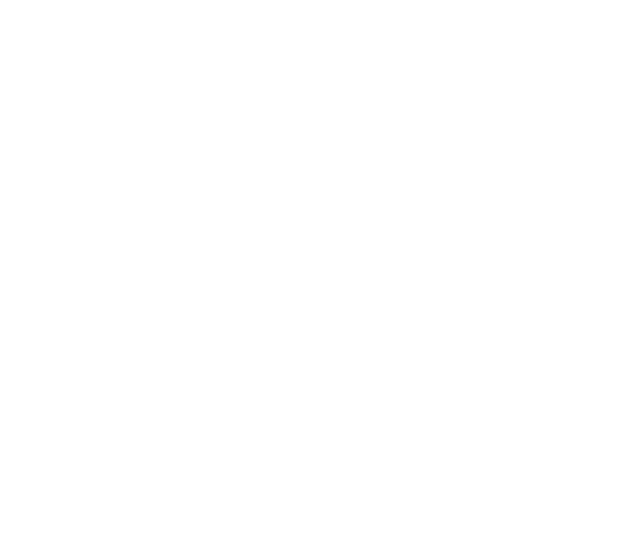
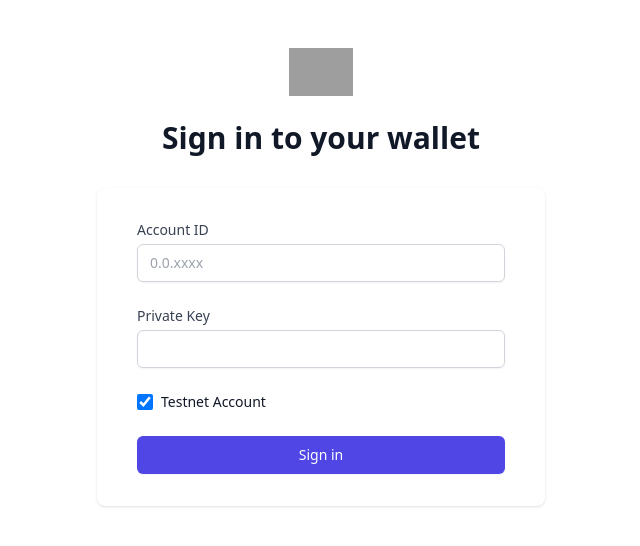
Before and after one commit to oadtz/hedera-wallet, a React (Create React App) app: page /login in a window 1280 px wide. Before the commit this address had no page. Shown: the top 546 px of the page, without its empty margins (319-959 px from the left). Built offline with nearby package versions, Linux system fonts and the light colour scheme; grey boxes are pictures that could not be loaded.

Commit message:
no message

```diff
--- a/src/components/App.tsx
+++ b/src/components/App.tsx
@@ -2,13 +2,15 @@
 import { Route, Routes } from "react-router-dom";
 
 import AppContext from "../context/AppContext";
+import Home from "../pages/Home";
 import Login from "../pages/Login";
 
 const App: React.FunctionComponent = () => {
   return (
     <AppContext>
       <Routes>
-        <Route path="/" element={<Login />} />
+        <Route path="/login" element={<Login />} />
+        <Route path="/" element={<Home />} />
       </Routes>
     </AppContext>
   );
--- /dev/null
+++ b/src/components/Layout.tsx
@@ -0,0 +1,23 @@
+import { useEffect } from "react";
+import { useNavigate } from "react-router-dom";
+import { useAppContext } from "../context/AppContext";
+
+interface IHomeProps {
+  children: React.ReactNode;
+}
+
+const Layout: React.FunctionComponent<IHomeProps> = ({ children }) => {
+  const appContext = useAppContext();
+  const navigate = useNavigate();
+
+  useEffect(() => {
+    if (!appContext.loggedInInfo.hederaAccount?.accountId) {
+      navigate("/login");
+    }
+    // eslint-disable-next-line react-hooks/exhaustive-deps
+  }, [appContext.loggedInInfo.hederaAccount?.accountId]);
+
+  return <>{children}</>;
+};
+
+export default Layout;
--- /dev/null
+++ b/src/pages/Home.tsx
@@ -0,0 +1,20 @@
+import { useQuery } from "react-query";
+import Layout from "../components/Layout";
+import { useAppContext } from "../context/AppContext";
+import { getBalances } from "../services/hedera";
+
+const Home: React.FunctionComponent = () => {
+  const appContext = useAppContext();
+
+  const { data: balances } = useQuery("account-balances", () =>
+    getBalances(
+      appContext.loggedInInfo.hederaAccount?.accountId,
+      appContext.loggedInInfo.hederaAccount?.privateKey,
+      appContext.loggedInInfo.hederaAccount?.testNet
+    )
+  );
+
+  return <Layout>-{JSON.stringify(balances)}</Layout>;
+};
+
+export default Home;
--- a/src/pages/Login.tsx
+++ b/src/pages/Login.tsx
@@ -1,24 +1,40 @@
 import { useState } from "react";
 import { useMutation } from "react-query";
+import { useNavigate } from "react-router-dom";
+import { useAppContext } from "../context/AppContext";
 import { getBalances } from "../services/hedera";
 
 const Login: React.FunctionComponent = () => {
+  const appContext = useAppContext();
+  const navigate = useNavigate();
+
   const [hederaAccount, setHederaAccount] = useState({
     accountId: "",
     privateKey: "",
+    testNet: true,
   });
-  const [forTestNet, setForTestNet] = useState(true);
-  const { mutateAsync: logIn, error } = useMutation(() =>
-    getBalances(hederaAccount.accountId, hederaAccount.privateKey, forTestNet)
+
+  const { mutateAsync: logIn } = useMutation(() =>
+    getBalances(
+      hederaAccount.accountId,
+      hederaAccount.privateKey,
+      hederaAccount.testNet
+    )
   );
 
   const handleSubmit = async (e: any) => {
     e.preventDefault();
 
-    await logIn();
+    const balances = await logIn();
+
+    if (balances) {
+      appContext.setLoggedInInfo({ hederaAccount });
+
+      navigate("/");
+    }
   };
 
-  const handleInputChange = (field: string, value: string) => {
+  const handleInputChange = (field: string, value: string | boolean) => {
     setHederaAccount({
       ...hederaAccount,
       [field]: value,
@@ -37,7 +53,6 @@
           Sign in to your wallet
         </h2>
       </div>
-      {JSON.stringify(error)}
       <div className="mt-8 sm:mx-auto sm:w-full sm:max-w-md">
         <div className="bg-white py-8 px-4 shadow sm:rounded-lg sm:px-10">
           <form className="space-y-6" onSubmit={handleSubmit}>
@@ -89,15 +104,17 @@
             <div className="flex items-center justify-between">
               <div className="flex items-center">
                 <input
-                  id="remember-me"
-                  name="remember-me"
+                  id="testNet"
+                  name="testNet"
                   type="checkbox"
                   className="h-4 w-4 text-indigo-600 focus:ring-indigo-500 border-gray-300 rounded"
-                  checked={forTestNet}
-                  onChange={(e) => setForTestNet(e.target.checked)}
+                  checked={hederaAccount.testNet}
+                  onChange={(e) =>
+                    handleInputChange("testNet", e.target.checked)
+                  }
                 />
                 <label
-                  htmlFor="remember-me"
+                  htmlFor="testNet"
                   className="ml-2 block text-sm text-gray-900"
                 >
                   Testnet Account
--- a/src/services/hedera.ts
+++ b/src/services/hedera.ts
@@ -14,6 +14,7 @@
 ) => {
   client = forTestNet ? HederaClient.forTestnet() : HederaClient.forMainnet();
 
+  if (accountId && privateKey) {
     client.setOperator(
       AccountId.fromString(accountId),
       PrivateKey.fromString(privateKey)
@@ -24,4 +25,5 @@
     const balances = await query.execute(client);
 
     return balances;
+  }
 };
--- a/src/types.ts
+++ b/src/types.ts
@@ -1,6 +1,7 @@
 export type LoggedInInfo = {
-  hederaAccount?: {
+  hederaAccount: {
     accountId: string;
-    publicKey: string;
+    privateKey: string;
+    testNet: boolean;
   };
 };
```
Lines whose indentation alone changed are shown as unchanged.
